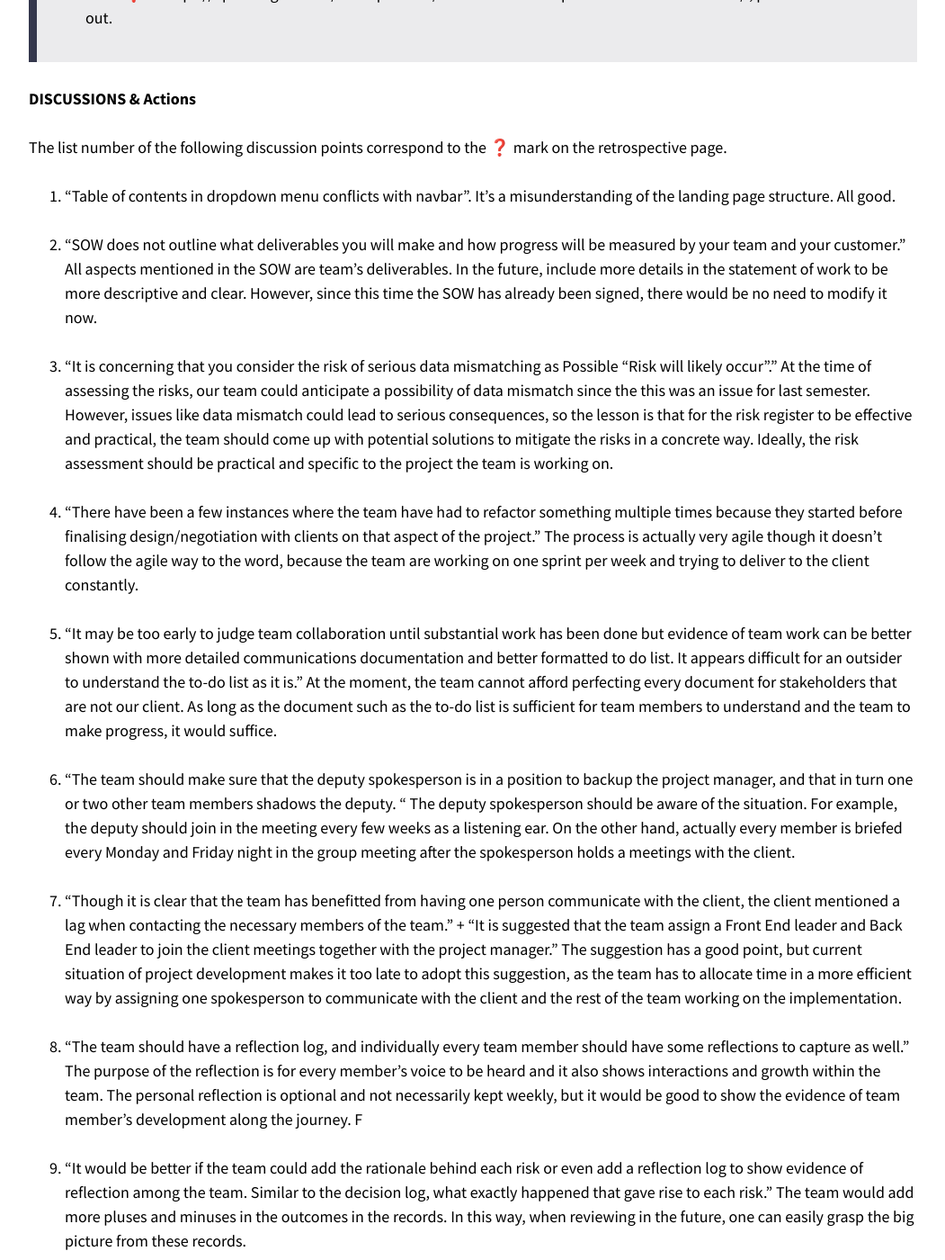
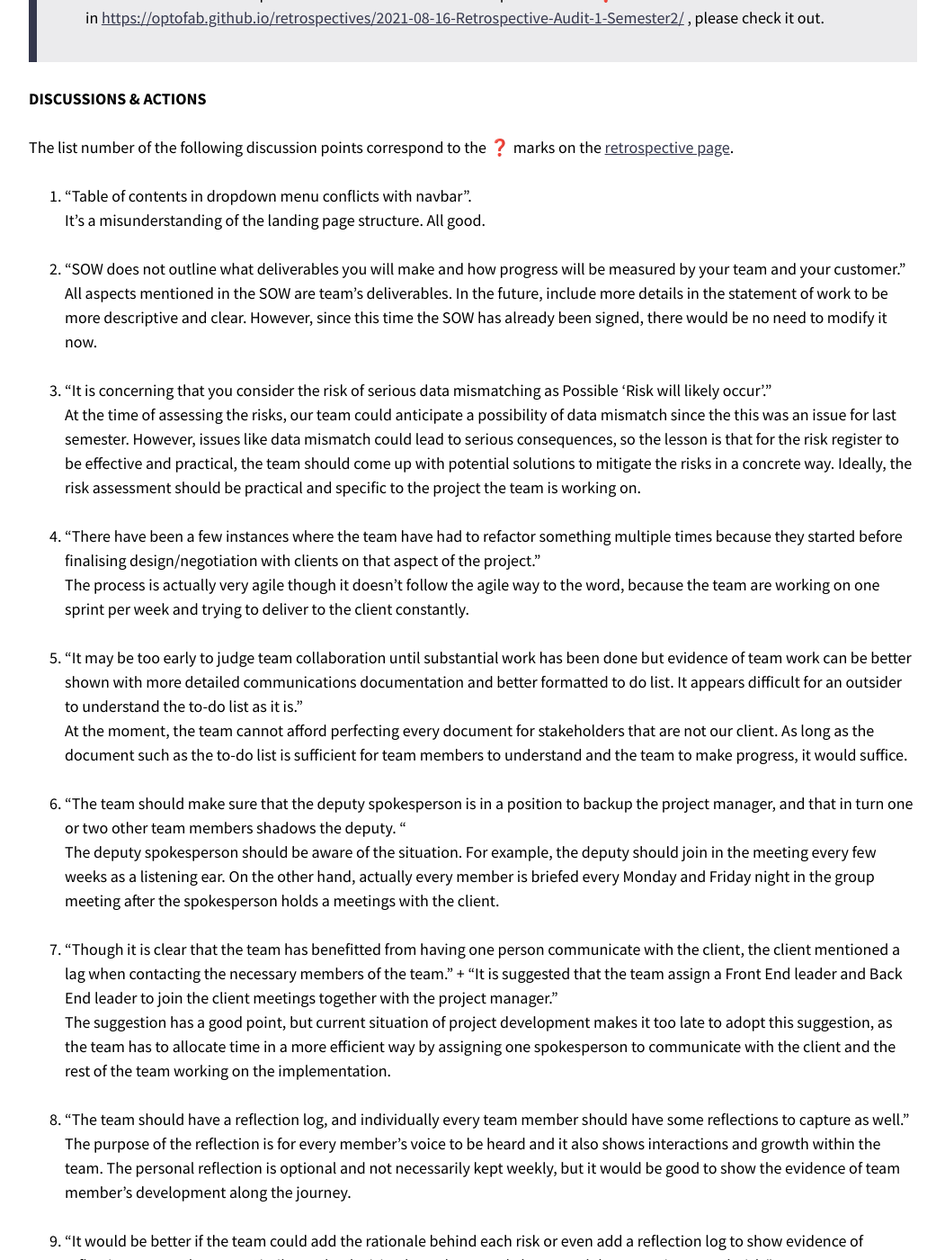
Before and after one commit to optofab/optofab.github.io, a Jekyll site: the page built from logs.md, in a window 1280 px wide and 1400 px high, scrolled down 12278 px. Shown: the whole window at 90% size, without its empty margins (114-1165 px from the left). Built offline with Jekyll 4.4.1, drawn with Linux system fonts in a browser that asks for light colours; nearby versions of some CDN libraries; emoji names are drawn with the system emoji font; some of the changed text lies outside the part shown.

Commit message:
fix typo

```diff
--- a/logs.md
+++ b/logs.md
@@ -433,40 +433,40 @@
 
 The content of agenda is from the email sent to our tutor and shadow team:
 
-> Our team would like to focus on the feedback from the audit report of week 3 for Wednesday tutorial.
-> On Monday, we had a group meeting discussing and reflecting on the critiques and suggestions from tutor, client and shadow team. We appreciate the honest feedback, and we would like to improve our work in the future.  However, we do need clarifications on some of the comments.
-> Our team has marked the points for tomorrow’s tutorial with question mark ❓ in https://optofab.github.io/retrospectives/2021-08-16-Retrospective-Audit-1-Semester2/ , please check it out.
+> Our team would like to focus on the feedback from the audit report of week 3 for Wednesday tutorial.<br>
+> On Monday, we had a group meeting discussing and reflecting on the critiques and suggestions from tutor, client and shadow team. We appreciate the honest feedback, and we would like to improve our work in the future.  However, we do need clarifications on some of the comments.<br>
+> Our team has marked the points for tomorrow’s tutorial with question mark ❓ in <https://optofab.github.io/retrospectives/2021-08-16-Retrospective-Audit-1-Semester2/> , please check it out.
 
-**DISCUSSIONS & Actions**
+**DISCUSSIONS & ACTIONS**
 
-The list number of the following discussion points correspond to the :question: mark on the retrospective page.
+The list number of the following discussion points correspond to the :question: marks on the [retrospective page](https://optofab.github.io/retrospectives/2021-08-16-Retrospective-Audit-1-Semester2/).
 
-1. "Table of contents in dropdown menu conflicts with navbar".
-   It's a misunderstanding of the landing page structure. All good.
+1. "Table of contents in dropdown menu conflicts with navbar". <br>
+   It's a misunderstanding of the landing page structure. All good. <br>
 
-2. "SOW does not outline what deliverables you will make and how progress will be measured by your team and your customer."
-   All aspects mentioned in the SOW are team's deliverables. In the future, include more details in the statement of work to be more descriptive and clear. However, since this time the SOW has already been signed, there would be no need to modify it now.
+2. "SOW does not outline what deliverables you will make and how progress will be measured by your team and your customer." <br>
+   All aspects mentioned in the SOW are team's deliverables. In the future, include more details in the statement of work to be more descriptive and clear. However, since this time the SOW has already been signed, there would be no need to modify it now. <br>
 
-3. "It is concerning that you consider the risk of serious data mismatching as Possible “Risk will likely occur”."
-   At the time of assessing the risks, our team could anticipate a possibility of data mismatch since the this was an issue for last semester. However, issues like data mismatch could lead to serious consequences, so the lesson is that for the risk register to be effective and practical, the team should come up with potential solutions to mitigate the risks in a concrete way. Ideally, the risk assessment should be practical and specific to the project the team is working on.
+3. "It is concerning that you consider the risk of serious data mismatching as Possible 'Risk will likely occur'." <br>
+   At the time of assessing the risks, our team could anticipate a possibility of data mismatch since the this was an issue for last semester. However, issues like data mismatch could lead to serious consequences, so the lesson is that for the risk register to be effective and practical, the team should come up with potential solutions to mitigate the risks in a concrete way. Ideally, the risk assessment should be practical and specific to the project the team is working on. <br>
 
-4. "There have been a few instances where the team have had to refactor something multiple times because they started before finalising design/negotiation with clients on that aspect of the project."
-   The process is actually very agile though it doesn't follow the agile way to the word, because the team are working on one sprint per week and trying to deliver to the client constantly.
+4. "There have been a few instances where the team have had to refactor something multiple times because they started before finalising design/negotiation with clients on that aspect of the project." <br>
+   The process is actually very agile though it doesn't follow the agile way to the word, because the team are working on one sprint per week and trying to deliver to the client constantly. <br>
 
-5. "It may be too early to judge team collaboration until substantial work has been done but evidence of team work can be better shown with more detailed communications documentation and better formatted to do list. It appears difficult for an outsider to understand the to-do list as it is."
-   At the moment, the team cannot afford perfecting every document for stakeholders that are not our client. As long as the document such as the to-do list is sufficient for team members to understand and the team to make progress, it would suffice.
+5. "It may be too early to judge team collaboration until substantial work has been done but evidence of team work can be better shown with more detailed communications documentation and better formatted to do list. It appears difficult for an outsider to understand the to-do list as it is." <br>
+   At the moment, the team cannot afford perfecting every document for stakeholders that are not our client. As long as the document such as the to-do list is sufficient for team members to understand and the team to make progress, it would suffice. <br>
 
-6. "The team should make sure that the deputy spokesperson is in a position to backup the project manager, and that in turn one or two other team members shadows the deputy. "
-   The deputy spokesperson should be aware of the situation. For example, the deputy should join in the meeting every few weeks as a listening ear. On the other hand, actually every member is briefed every Monday and Friday night in the group meeting after the spokesperson holds a meetings with the client.
+6. "The team should make sure that the deputy spokesperson is in a position to backup the project manager, and that in turn one or two other team members shadows the deputy. " <br>
+   The deputy spokesperson should be aware of the situation. For example, the deputy should join in the meeting every few weeks as a listening ear. On the other hand, actually every member is briefed every Monday and Friday night in the group meeting after the spokesperson holds a meetings with the client. <br>
 
-7. "Though it is clear that the team has benefitted from having one person communicate with the client, the client mentioned a lag when contacting the necessary members of the team." + "It is suggested that the team assign a Front End leader and Back End leader to join the client meetings together with the project manager."
-   The suggestion has a good point, but current situation of project development makes it too late to adopt this suggestion, as the team has to allocate time in a more efficient way by assigning one spokesperson to communicate with the client and the rest of the team working on the implementation.
+7. "Though it is clear that the team has benefitted from having one person communicate with the client, the client mentioned a lag when contacting the necessary members of the team." + "It is suggested that the team assign a Front End leader and Back End leader to join the client meetings together with the project manager." <br>
+   The suggestion has a good point, but current situation of project development makes it too late to adopt this suggestion, as the team has to allocate time in a more efficient way by assigning one spokesperson to communicate with the client and the rest of the team working on the implementation. <br>
 
-8. "The team should have a reflection log, and individually every team member should have some reflections to capture as well."
-   The purpose of the reflection is for every member's voice to be heard and it also shows interactions and growth within the team. The personal reflection is optional and not necessarily kept weekly, but it would be good to show the evidence of team member's development along the journey. F
+8. "The team should have a reflection log, and individually every team member should have some reflections to capture as well." <br>
+   The purpose of the reflection is for every member's voice to be heard and it also shows interactions and growth within the team. The personal reflection is optional and not necessarily kept weekly, but it would be good to show the evidence of team member's development along the journey. <br>
 
-9. "It would be better if the team could add the rationale behind each risk or even add a reflection log to show evidence of reflection among the team. Similar to the decision log, what exactly happened that gave rise to each risk."
-   The team would add more pluses and minuses in the outcomes in the records. In this way, when reviewing in the future, one can easily grasp the big picture from these records.
+9. "It would be better if the team could add the rationale behind each risk or even add a reflection log to show evidence of reflection among the team. Similar to the decision log, what exactly happened that gave rise to each risk." <br>
+   The team would add more pluses and minuses in the outcomes in the records. In this way, when reviewing in the future, one can easily grasp the big picture from these records. <br>
 
 ## Work Records
 
```
